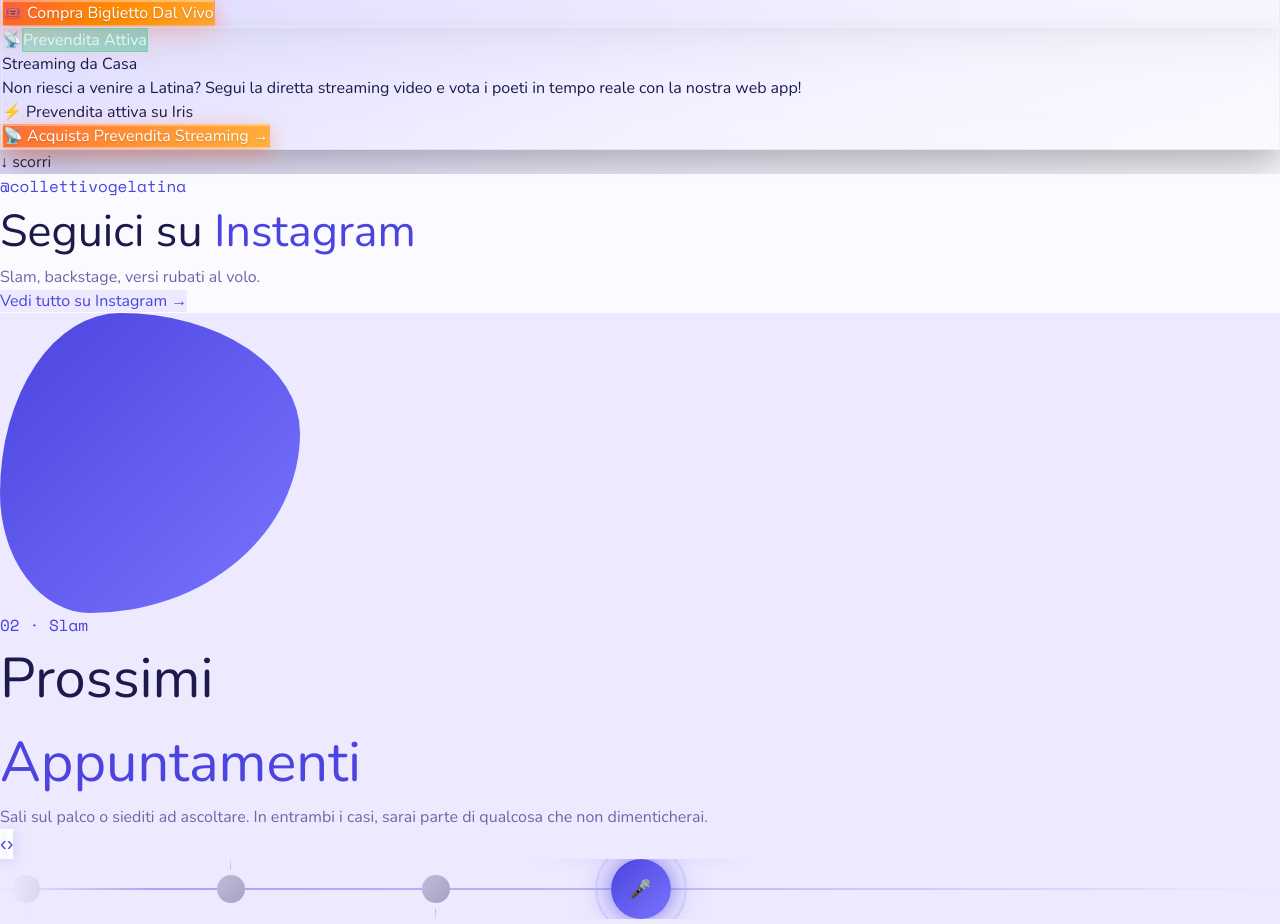
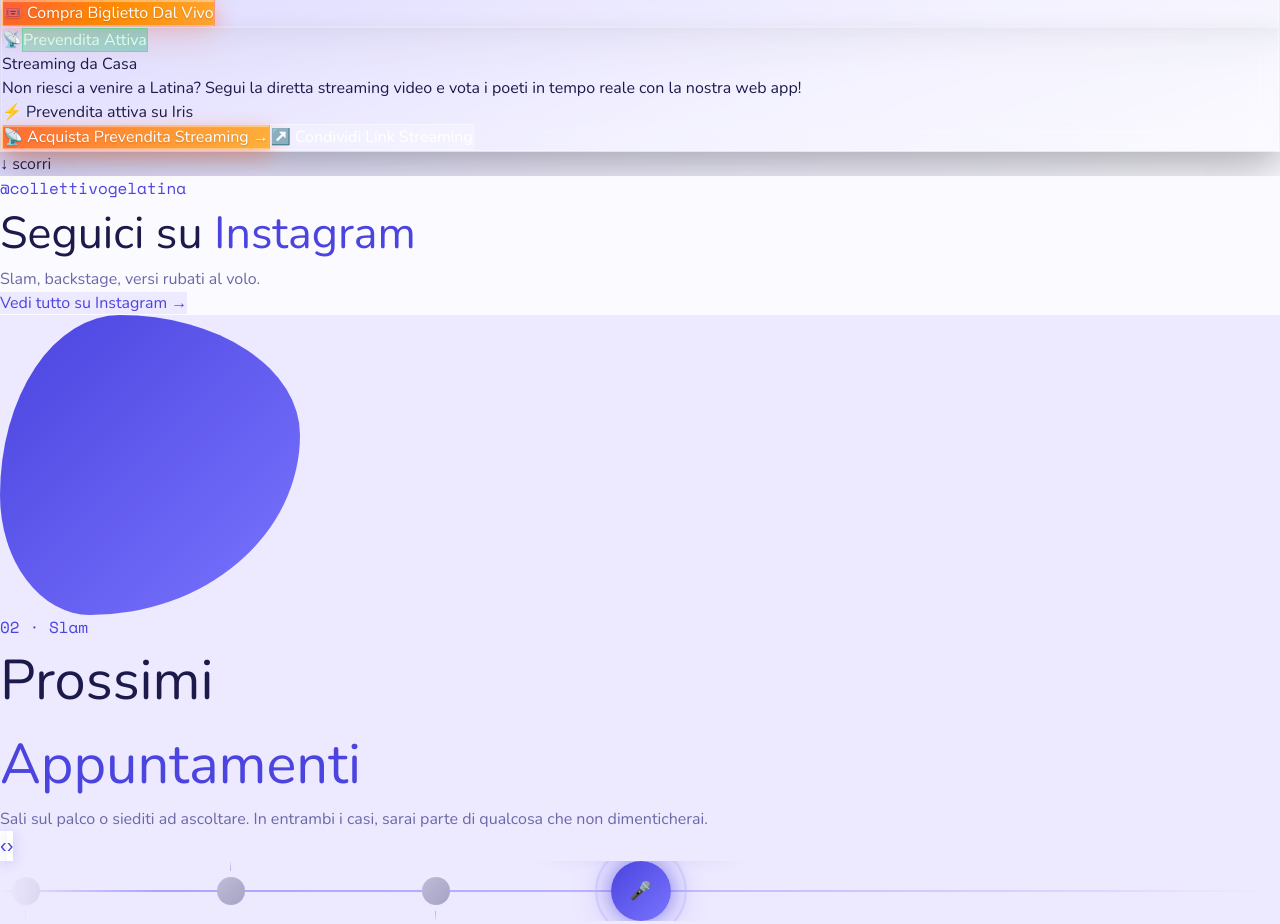
Before and after one commit to collettivogelatina/collettivo_gelatina, a Next.js app: page / in a window 1280 px wide. Shown: the part 1480-2404 px from the top of the page. Built offline with nearby package versions, Linux system fonts and the light colour scheme; no server answers; the database is empty; a web font is replaced by a local one.

Commit message:
Aggiunto pulsante di condivisione link prevendita streaming

```diff
--- a/src/components/ClientHome.tsx
+++ b/src/components/ClientHome.tsx
@@ -734,6 +734,28 @@ export default function ClientHome() {
                   >
                     <span>📡</span> Acquista Prevendita Streaming →
                   </a>
+
+                  <button
+                    onClick={() => {
+                      const text = "📡 Segui in Streaming Live il Poetry Slam del 28 Ottobre da Bacco e Venere a Latina! Acquista la prevendita qui:";
+                      const url = "https://iris.giun.one/live/poetry-slam-bacco-e-venere";
+                      if (navigator.share) {
+                        navigator.share({ title: "Streaming Live Poetry Slam 28 Ottobre (Bacco e Venere)", text, url });
+                      } else {
+                        navigator.clipboard.writeText(`${text}\n${url}`);
+                        alert("Link prevendita streaming copiato negli appunti!");
+                      }
+                    }}
+                    className="mt-2.5 w-full text-xs font-bold py-2.5 px-4 rounded-full transition-all duration-200 hover:scale-[1.02] active:scale-[0.98] flex items-center justify-center gap-2 cursor-pointer"
+                    style={{
+                      background: "rgba(255, 255, 255, 0.18)",
+                      border: "1px solid rgba(255, 255, 255, 0.35)",
+                      color: "white",
+                      backdropFilter: "blur(8px)",
+                    }}
+                  >
+                    <span>↗️</span> Condividi Link Streaming
+                  </button>
                 </div>
               </div>
             </div>
--- a/src/components/TicketNoticeModal.tsx
+++ b/src/components/TicketNoticeModal.tsx
@@ -85,6 +85,7 @@ export default function TicketNoticeModal({ isOpen, onClose, type }: TicketNotic
               <span>📸</span> Seguici su Instagram per la notifica
             </a>
           ) : (
+            <>
               <a
                 href="https://iris.giun.one/live/poetry-slam-bacco-e-venere"
                 target="_blank"
@@ -97,6 +98,22 @@ export default function TicketNoticeModal({ isOpen, onClose, type }: TicketNotic
               >
                 <span>🎟️</span> Acquista Prevendita su Iris →
               </a>
+              <button
+                onClick={() => {
+                  const text = "📡 Segui in Streaming Live il Poetry Slam del 28 Ottobre da Bacco e Venere a Latina! Acquista la prevendita qui:";
+                  const url = "https://iris.giun.one/live/poetry-slam-bacco-e-venere";
+                  if (navigator.share) {
+                    navigator.share({ title: "Streaming Live Poetry Slam 28 Ottobre (Bacco e Venere)", text, url });
+                  } else {
+                    navigator.clipboard.writeText(`${text}\n${url}`);
+                    alert("Link prevendita streaming copiato negli appunti!");
+                  }
+                }}
+                className="w-full text-xs font-bold py-2.5 px-4 rounded-full border border-gray-300 text-gray-700 hover:bg-gray-50 transition-colors flex items-center justify-center gap-2 cursor-pointer"
+              >
+                <span>↗️</span> Condividi Link Prevendita
+              </button>
+            </>
           )}
           <button
             onClick={onClose}
```
Lines whose indentation alone changed are shown as unchanged.
